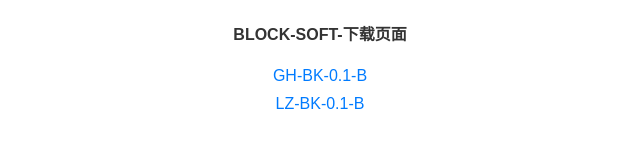
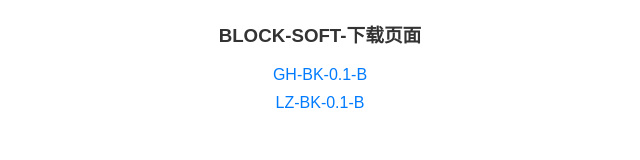
Before and after one commit to BS-O/dl, a plain HTML site: page index.html in a window 1280 px wide. Shown: the full height of the page, 320-960 px from the left. Drawn offline with Linux system fonts and the light colour scheme.

Commit message:
index.html

```diff
--- a/index.html
+++ b/index.html
@@ -10,7 +10,7 @@
       text-align: center;
       margin: 20px;
     }
-    h4 {
+    h3 {
       color: #333;
     }
     ul {
@@ -31,7 +31,7 @@
   </style>
 </head>
 <body>
-  <h4>BLOCK-SOFT-下载页面</h4>
+  <h3>BLOCK-SOFT-下载页面</h3>
   <ul>
     <li><a href="" download>GH-BK-0.1-B</a></li>
     <li><a href="https://gaomuxi.lanzoux.com/igU7j2ucv94j" download>LZ-BK-0.1-B</a></li>
```
